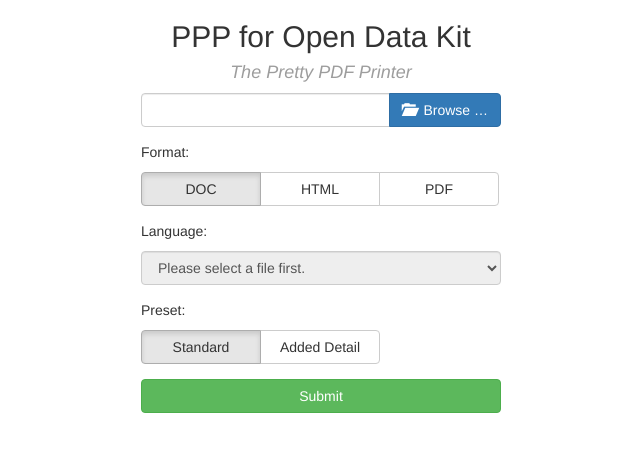
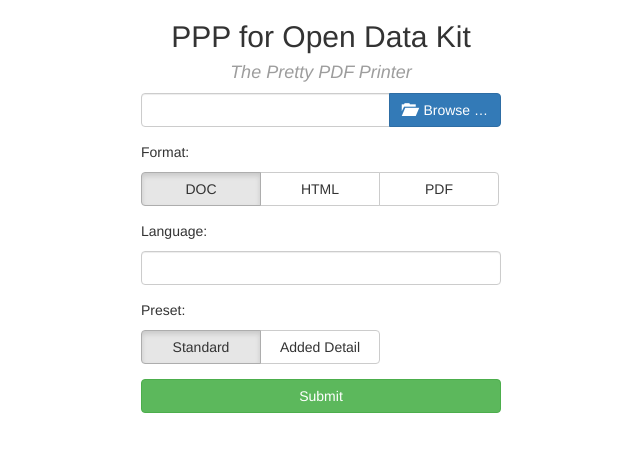
Before and after one commit to pmaengineering/ppp-web, a Flask app: page / in a window 1280 px wide. Shown: the top 452 px of the page, without its empty margins (319-959 px from the left). Run offline with Flask 2, Linux system fonts and the light colour scheme; some libraries are stand-ins or nearby versions.

Commit message:
Patching issue where warnings would show errors insted. Temporarily changed language selector back to text box because it does not appear to fully support UTF-8 yet.

```diff
--- a/ppp_web/templates/index.html
+++ b/ppp_web/templates/index.html
@@ -40,9 +40,10 @@
       <div class="col-md-4 col-md-offset-4" id="lang-wrapper">
         <p>Language:</p>
         <div class="form-group">
-          <select name="language" class="selectpicker form-control" id="lang-picker" disabled>
-              <option value="" selected>Please select a file first.</option>
-          </select>
+{#          <select name="language" class="selectpicker form-control" id="lang-picker" disabled>#}
+{#              <option value="" selected>Please select a file first.</option>#}
+{#          </select>#}
+          <input name="language" type="text" class="form-control" id="lang-picker"/>
         </div>
       </div>
 
--- a/ppp_web/views.py
+++ b/ppp_web/views.py
@@ -2,10 +2,10 @@
 import os
 import shlex
 import subprocess
-import ntpath
+# import ntpath
 from copy import copy
 from platform import platform
-from tempfile import NamedTemporaryFile
+# from tempfile import NamedTemporaryFile
 
 from flask import flash
 from flask import redirect
@@ -18,11 +18,11 @@ from ppp import run, OdkException
 
 try:
     from ppp_web.ppp_web import app_config
-    from ppp_web.config import version
+    from ppp_web.config import version, PROJECT_ROOT_DIR
 except ModuleNotFoundError:
     # noinspection PyUnresolvedReferences
     from ppp_web import app_config
-    from config import version
+    from config import version, PROJECT_ROOT_DIR
 
 
 class IndexView(MethodView):
@@ -44,12 +44,18 @@ class IndexView(MethodView):
             flash("Uploaded file is not an .xls or .xlsx file", "error")
             return redirect(url_for('index'))
 
+        temp_folder = os.path.join(PROJECT_ROOT_DIR, 'temp')
+        if not os.path.exists(temp_folder):
+            os.mkdir(temp_folder)
         # save file to /tmp folder
-        temp_file = NamedTemporaryFile()
-        temp_file_name_w_extension = ntpath.basename(temp_file.name)
-        temp_file.name = temp_file.name\
-            .replace(temp_file_name_w_extension, uploaded_file.filename)
-        uploaded_file.save(temp_file.name)
+        # temp_file = NamedTemporaryFile()
+        # temp_file_name_w_extension = ntpath.basename(temp_file.name)
+        # temp_file.name = temp_file.name\
+        #     .replace(temp_file_name_w_extension, uploaded_file.filename)
+        # uploaded_file.save(temp_file.name)
+        tempfile_path = os.path.join(temp_folder, uploaded_file.filename)
+        # uploaded_file.save(temp_file.name)
+        uploaded_file.save(tempfile_path)
 
         # get output format
         output_format = request.form.get('format')
@@ -62,22 +68,26 @@ class IndexView(MethodView):
             post_process_to = output_format
 
         # convert uploaded file to html
-        temp_html_file = NamedTemporaryFile()
-        html_file_path = copy(temp_file.name).replace('.xlsx', '')\
-            .replace('.xls', '') + '.' + 'html'
-        temp_html_file.name = html_file_path
+        # temp_html_file = NamedTemporaryFile()
+        # html_file_path = copy(temp_file.name).replace('.xlsx', '')\
+        #     .replace('.xls', '') + '.' + 'html'
+        # temp_html_file.name = html_file_path
+        html_file_path = copy(tempfile_path).replace('.xlsx', '') \
+                             .replace('.xls', '') + '.' + 'html'
 
         # TODO: This hard-makes PPP conv to HTML. Change to doc if doc, etc.
         out_format = 'html' if output_format == 'pdf' else output_format
 
-        ''' command_line = \
-            self._build_ppp_ppp_tool_run_cmd(in_file_path=temp_file.name,
-                                             out_format=out_format,
-                                             out_file_path=html_file_path)
-        _, stderr = self._run_background_process(command_line) '''
-        ppp_resp = self._run_ppp_api(in_file_path=temp_file.name,
-                                     out_format=out_format,
-                                     out_file_path=html_file_path)
+        # command_line = \
+        #     self._build_ppp_ppp_tool_run_cmd(in_file_path=temp_file.name,
+        #                                      out_format=out_format,
+        #                                      out_file_path=html_file_path)
+        # _, stderr = self._run_background_process(command_line)
+        ppp_resp = self._run_ppp_api(
+            # in_file_path=temp_file.name,
+            in_file_path=tempfile_path,
+            out_format=out_format,
+            out_file_path=html_file_path)
 
         # if ppp.ppp tool wrote something to stderr, we should show it to user
         # if stderr:
@@ -196,31 +206,32 @@ class IndexView(MethodView):
         except OdkException as err:
             return err
         except Exception as err:
-            from pdb import set_trace; set_trace()
+            return err
 
-    ''' @staticmethod
-    def _build_ppp_ppp_tool_run_cmd(in_file_path, out_format, out_file_path):
-        """This method build command line command to run ppp tool.
-
-        Returns:
-            string: Command.
-        """
-        language = request.form.get('language')
-        lang_option = \
-            '--language ' + language if language and language != 'none' else ''
-        preset = request.form.get('preset', 'standard')
-        # Note: To be added in the future.
-        # options = request.form.getlist('options')
-        command_line = ' '.join((
-            'python',
-            '-m ppp',
-            shlex.quote(in_file_path),
-            lang_option,
-            '--format ' + out_format,
-            '--preset ' + preset,
-            '--template ' + 'old',
-            '--outpath ' + shlex.quote(out_file_path)
-            # *('--{}'.format(option) for option in options),
-        ))
-
-        return command_line '''
+    # @staticmethod
+    # def _build_ppp_ppp_tool_run_cmd(in_file_path, out_format, out_file_path):
+    #     """This method build command line command to run ppp tool.
+    #
+    #     Returns:
+    #         string: Command.
+    #     """
+    #     language = request.form.get('language')
+    #     lang_option = \
+    #         '--language ' + language if language and language != 'none'
+    # else ''
+    #     preset = request.form.get('preset', 'standard')
+    #     # Note: To be added in the future.
+    #     # options = request.form.getlist('options')
+    #     command_line = ' '.join((
+    #         'python',
+    #         '-m ppp',
+    #         shlex.quote(in_file_path),
+    #         lang_option,
+    #         '--format ' + out_format,
+    #         '--preset ' + preset,
+    #         '--template ' + 'old',
+    #         '--outpath ' + shlex.quote(out_file_path)
+    #         # *('--{}'.format(option) for option in options),
+    #     ))
+    #
+    #     return command_line
```
Also changed, not shown: 1 other file.
